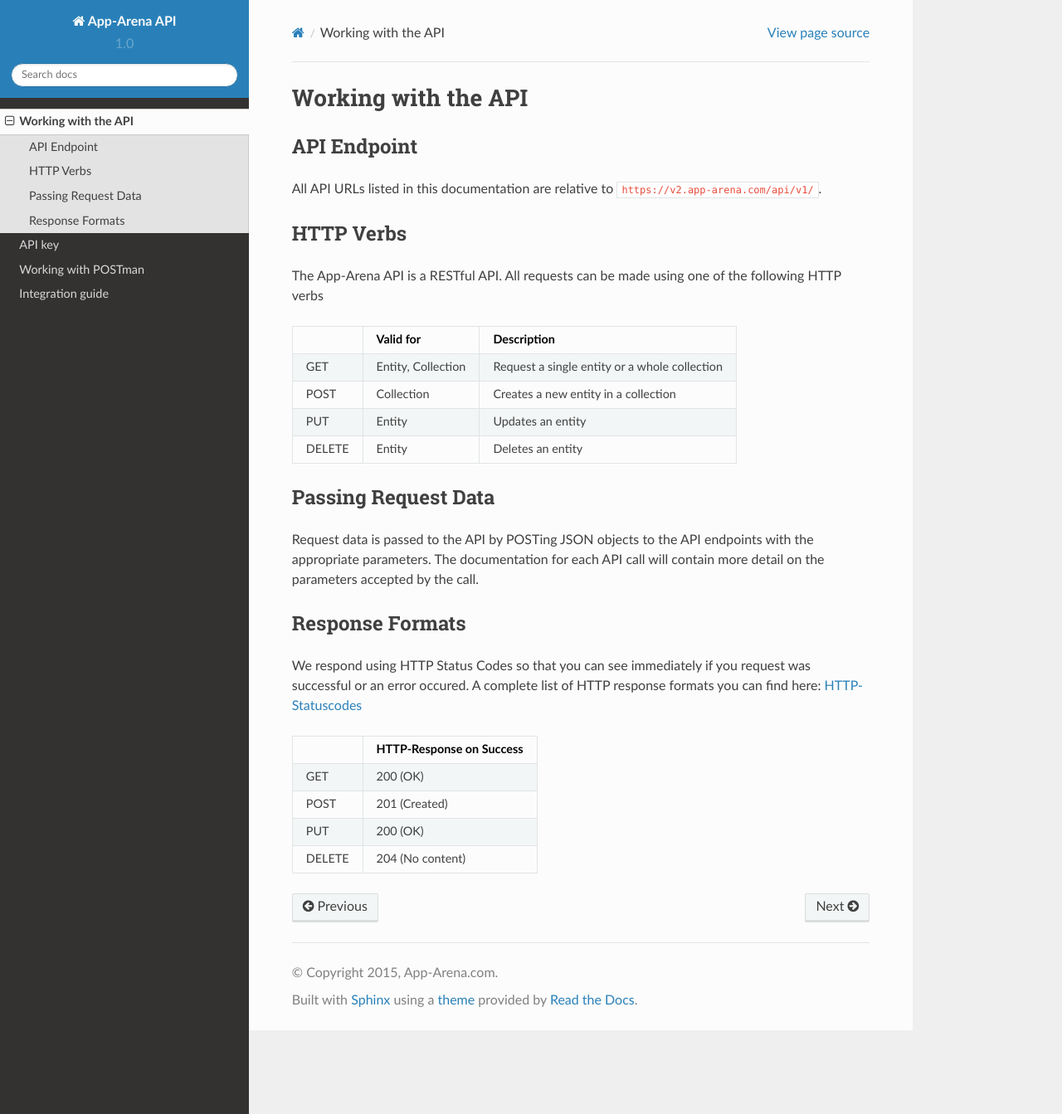
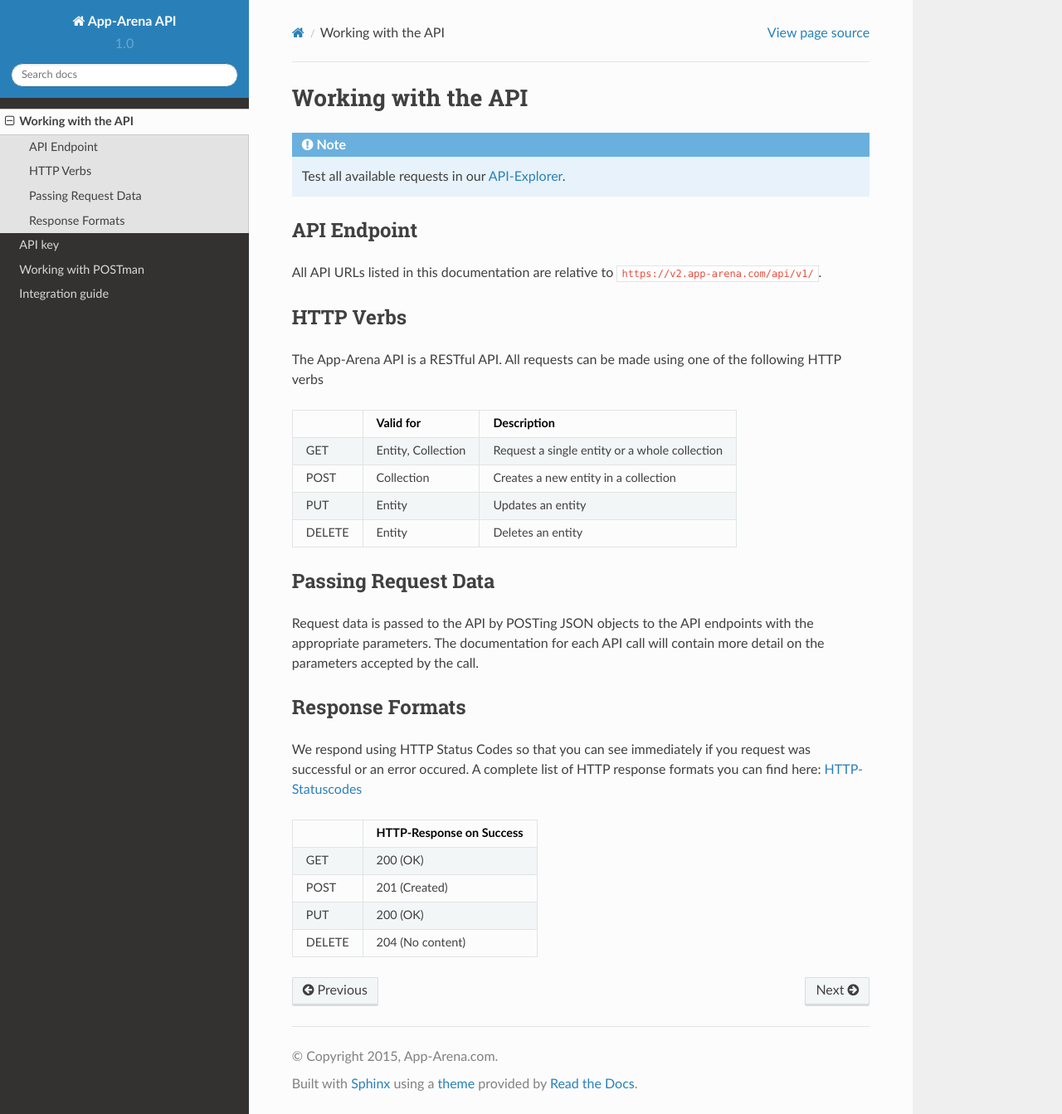
Before and after one commit to apparena/docs, a Sphinx documentation site: the page built from docs/api/index.rst, in a window 1280 px wide and 1343 px high. Shown: the whole window at 83% size. Built offline with Sphinx 7.4.7 and the Read the Docs theme 2.0.0, drawn with Linux system fonts in a browser that asks for light colours.

```diff
--- a/docs/api/index.rst
+++ b/docs/api/index.rst
@@ -1,5 +1,9 @@
 Working with the API
 ====================
+
+.. note:: Test all available requests in our API-Explorer_.
+
+.. _API-Explorer: http://v2.app-arena.com/apigility/swagger/API-v1
 
 API Endpoint
 ------------
```
